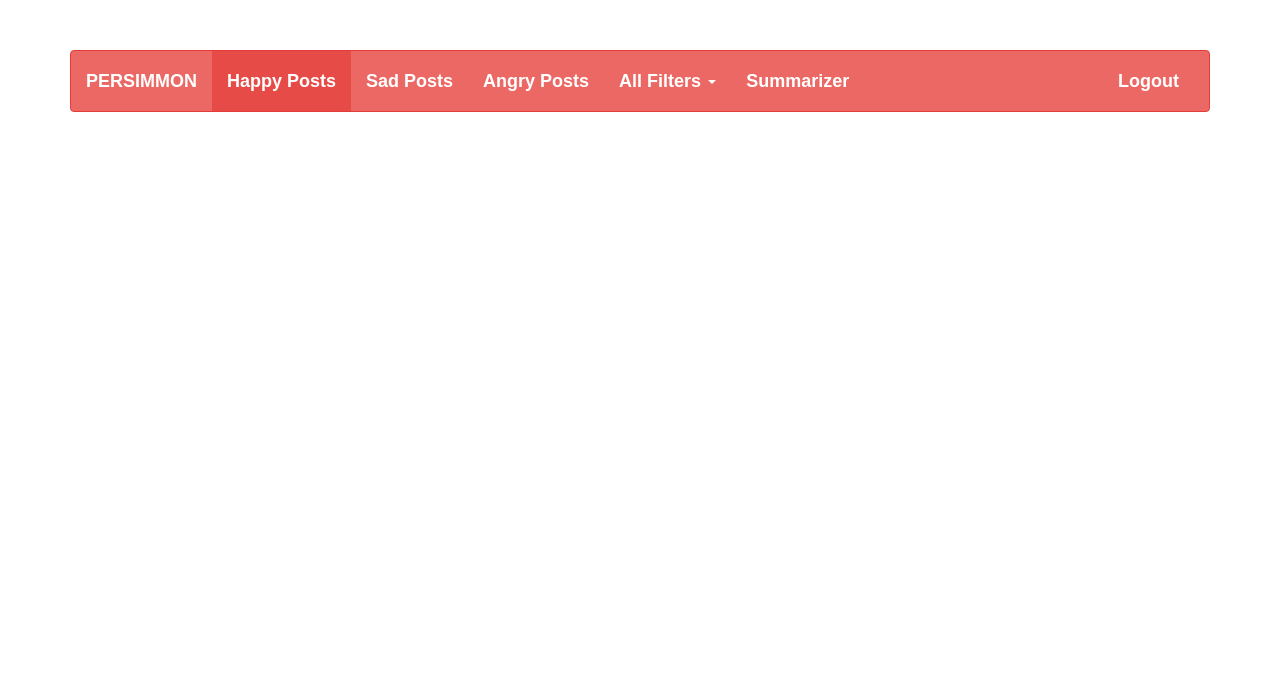
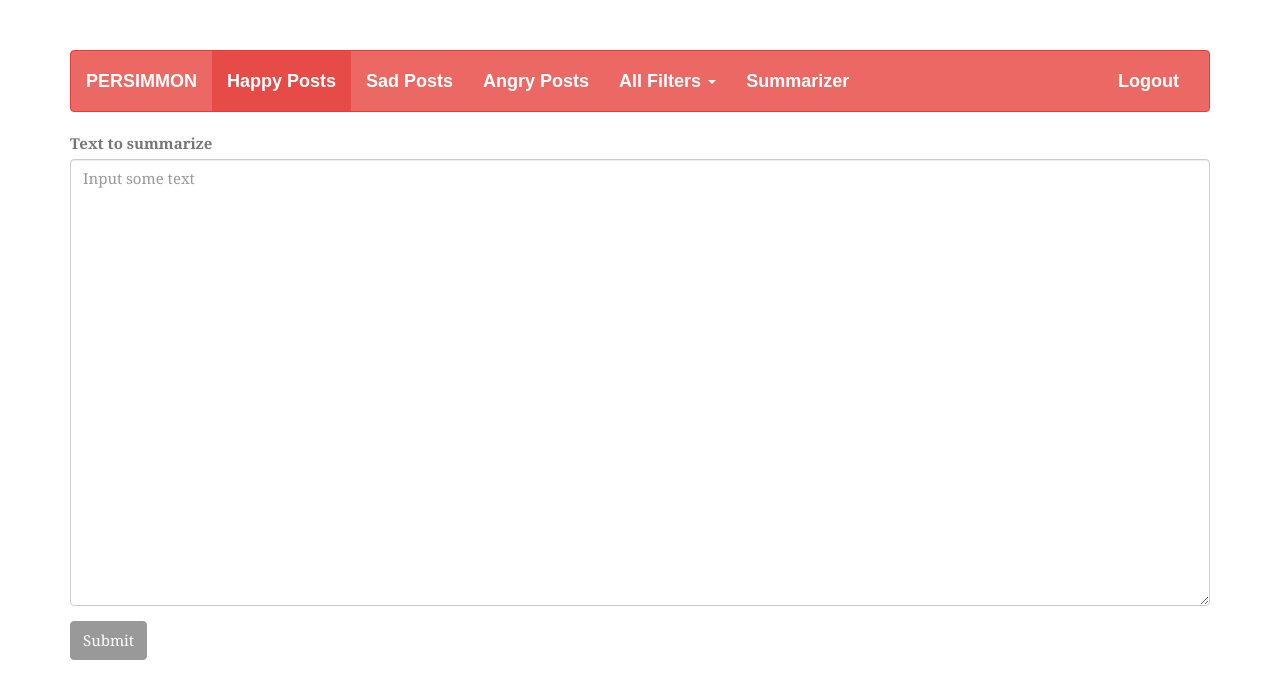
Before and after one commit to Radahika/Persimmon, a Flask app: page /summarizer_page in a window 1280 px wide. Shown: the top 699 px of the page. Run offline with Flask 2, Linux system fonts and the light colour scheme; parts of the project's set-up code (start-up, migrations or seed data) failed here and were passed over; some libraries are stand-ins or nearby versions; some web fonts are replaced.

Commit message:
Add basic form

```diff
--- a/templates/summarizer.html
+++ b/templates/summarizer.html
@@ -4,6 +4,15 @@
 {% endblock %}
 
 {% block body %}
+
+<form>
+  <div class="form-group">
+    <label for="unsummarizedText">Text to summarize</label>
+    <textarea rows="20" class="form-control" id="unsummarizedText" placeholder="Input some text"></textarea>
+  </div>
+  <button type="submit" class="btn btn-default">Submit</button>
+</form>
+
 {% endblock %}
 
 {% block scripts %}
```
